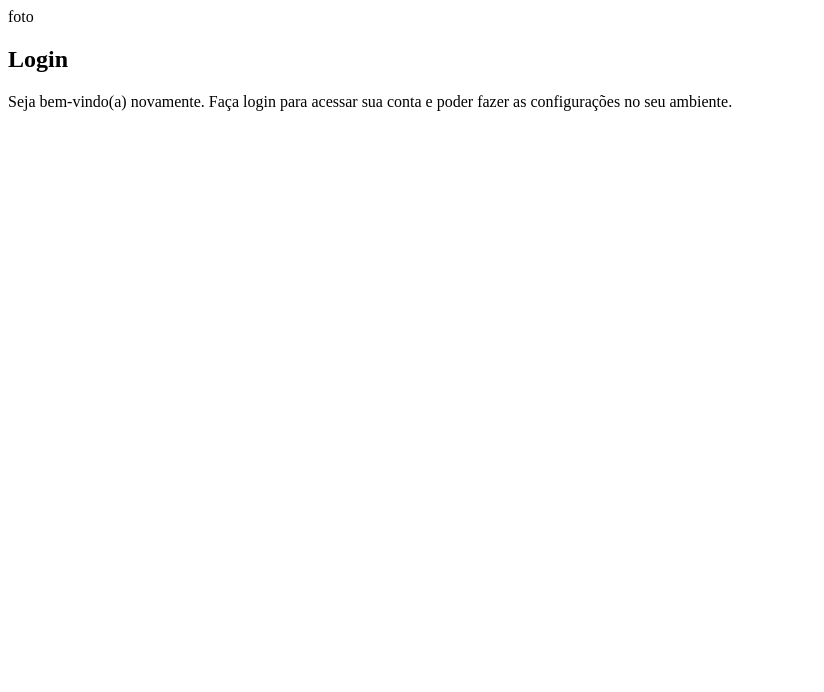
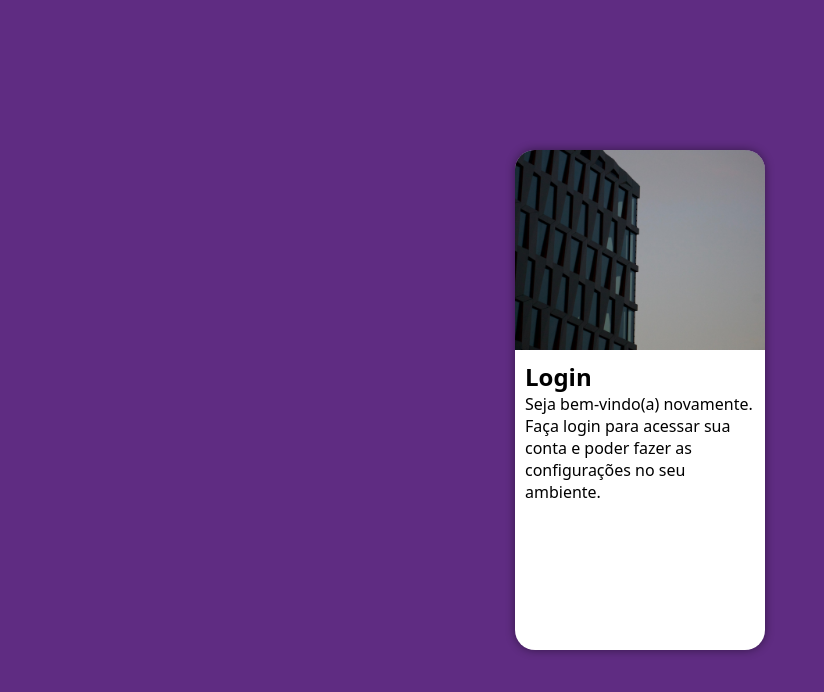
Before and after one commit to Tahnunes/projeto-login, a plain HTML site: page index.html in a window 1280 px wide. Shown: the whole page, without its empty margins (0-824 px from the left). Drawn offline with Linux system fonts and the light colour scheme.

Commit message:
estilos css

```diff
--- a/estilos/style.css
+++ b/estilos/style.css
@@ -5,3 +5,49 @@ Paleta de cores
 Verde: #49a09d
 Lilás: #5f2c82
 */
+
+*{
+    font-family: system-ui, -apple-system, BlinkMacSystemFont, 'Segoe UI', Roboto, Oxygen, Ubuntu, Cantarell, 'Open Sans', 'Helvetica Neue', sans-serif;
+    padding: 0px;
+    margin: 0px;
+    box-sizing: border-box;
+}
+
+body, html{
+    background-color: #5f2c82;
+    height: 100vh;
+    width: 100vw;
+}
+
+main{
+    position: relative;
+    height: 100vh;
+    width: 100vw;
+}
+
+section#login{
+    position: absolute;
+    top: 50%;
+    left: 50%;
+    transform: translate(-50%, -50%);
+    overflow: hidden;
+
+    background-color: white;
+    width: 250px;
+    height: 500px;
+    border-radius: 20px;
+    box-shadow: 0px 0px 10px rgba(0, 0, 0, 0.450);
+}
+
+section#login > div#imagem{
+    display: block;
+    background: #5f2c82 url(../imagens/fundo.jpg) no-repeat;
+    background-size: cover;
+    background-position: left bottom;
+    height: 200px;
+}
+
+section#login > div#formulario {
+    display: block;
+    padding: 10px;
+}
--- a/index.html
+++ b/index.html
@@ -11,7 +11,7 @@
     <main>
         <section id="login">
             <div id="imagem">
-                foto
+
             </div>
             <div id="formulario">
                 <h1>Login</h1>
```
